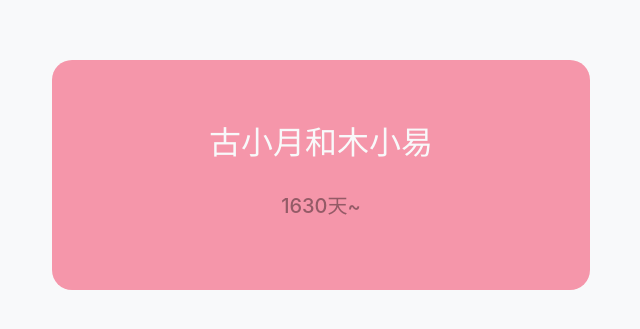
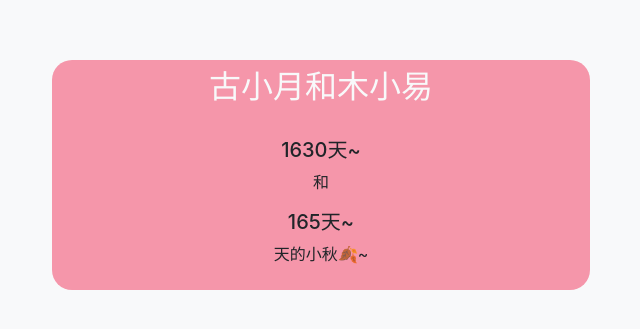
Before and after one commit to iSwfe/love, a plain HTML site: page index.html in a window 1280 px wide. Shown: the part 225-554 px from the top of the page, without its empty margins (319-959 px from the left). Drawn offline with nearby package versions, Linux system fonts and the light colour scheme.

Commit message:
add childDays of Qiu~

```diff
--- a/index.html
+++ b/index.html
@@ -64,13 +64,20 @@
             </h2>
             <br/>
 
-            <h5 id="time"></h5>
+            <h5 id="loveDays"></h5>
+            <p>
+                和<h5 id="childDays"></h5>天的小秋🍂~
+            </p>
         </div>
     </div>
 
     <script type="application/javascript">
-        document.getElementById("time").append(
-          (moment().diff(moment("2019-06-01"), "day") + 1) + "天~"
+        var today = moment();
+        document.getElementById("loveDays").append(
+          (today.diff(moment("2019-06-01"), "day") + 1) + "天~"
+        );
+        document.getElementById("childDays").append(
+          (today.diff(moment("2023-06-05"), "day") + 1) + "天~"
         );
     </script>
 </body>
```
